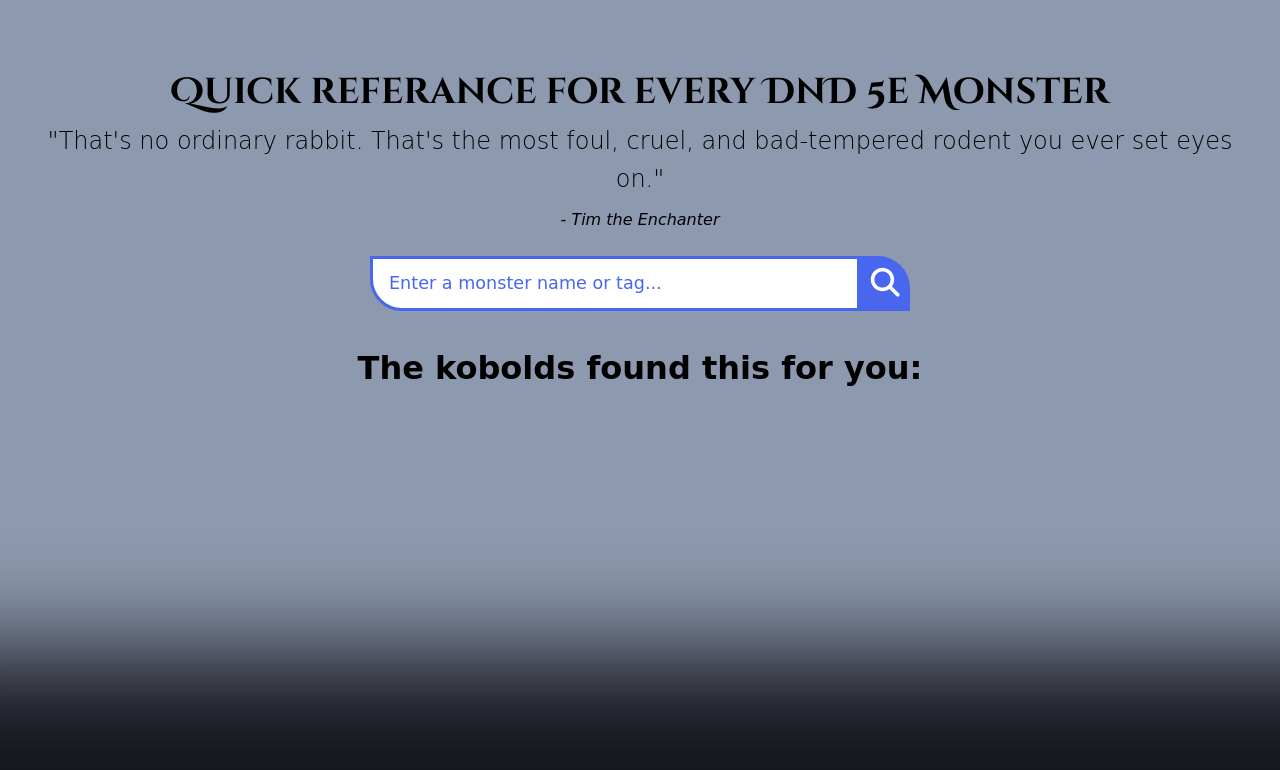
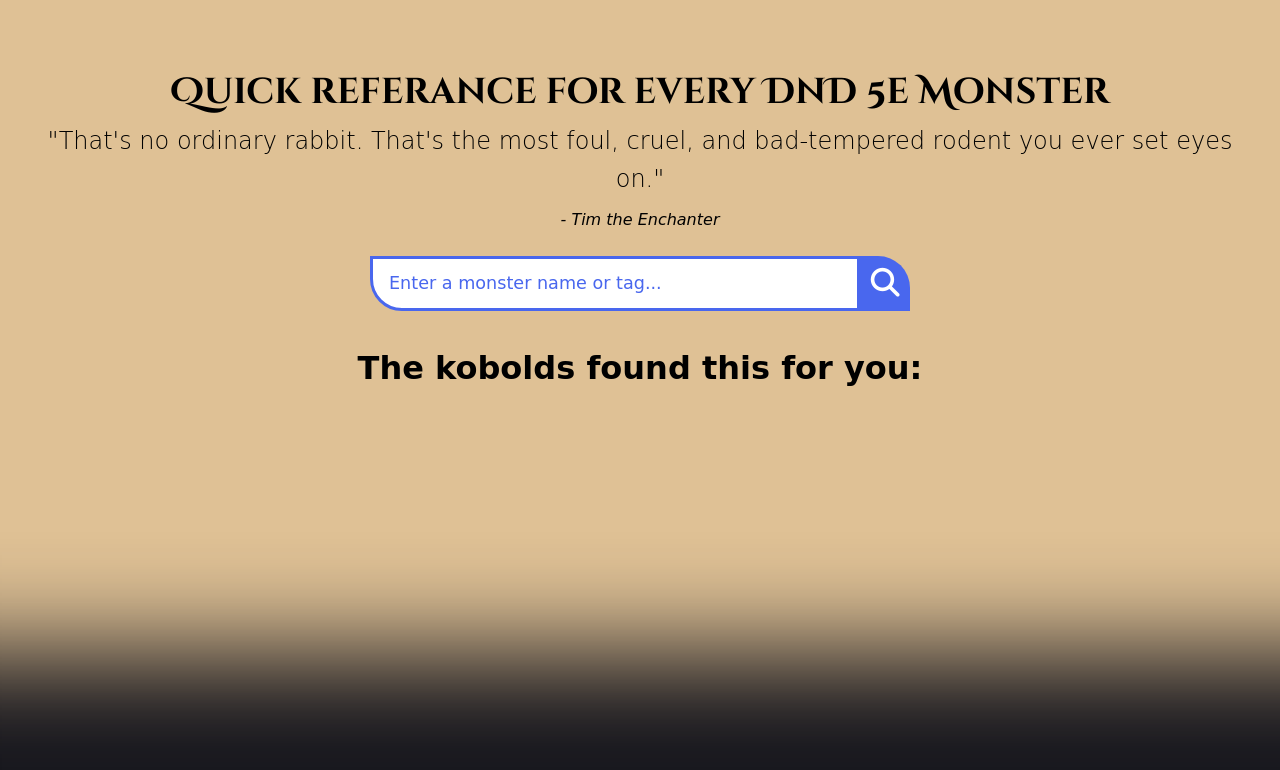
Before and after one commit to RookWorks/GMsLittleHelper, a plain HTML site: page index.html in a window 1280 px wide. Drawn offline with Linux system fonts and the light colour scheme; a web font is replaced by a local one.

Commit message:
css adjustments

```diff
--- a/style.css
+++ b/style.css
@@ -45,9 +45,9 @@
     max-width: 1280px;
     margin: 0 auto;
     padding:2rem;
-    background: #8d99ae;
+    background: #dfc195;
     text-align: center;
-    box-shadow: 0 0 100px 150px #8d99ae;
+    box-shadow: 0 0 100px 150px #dfc195;
 }
 
 .monster-search h2{
@@ -154,6 +154,7 @@
 .monster-name h3{
     margin-top: -30px;
     font-size: 24pt;
+    color:#fff;
 }
 
 .monster-btn{
```
